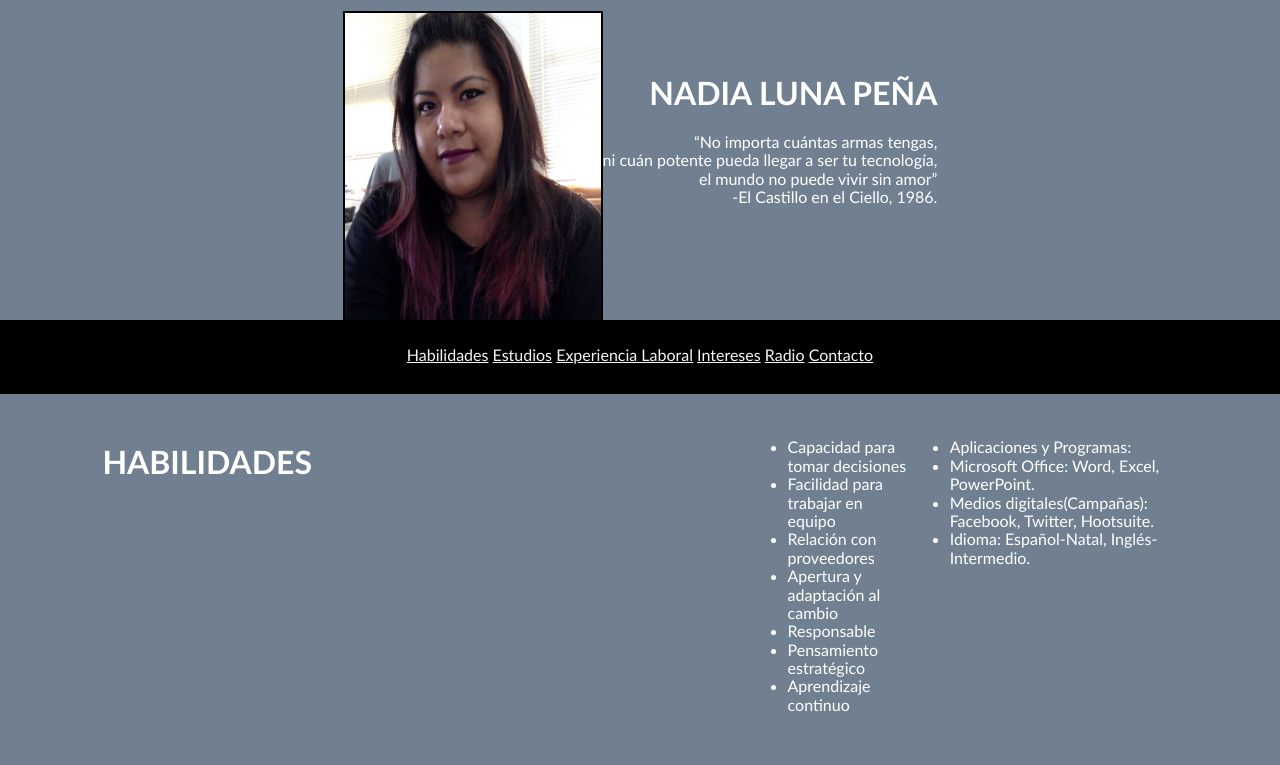
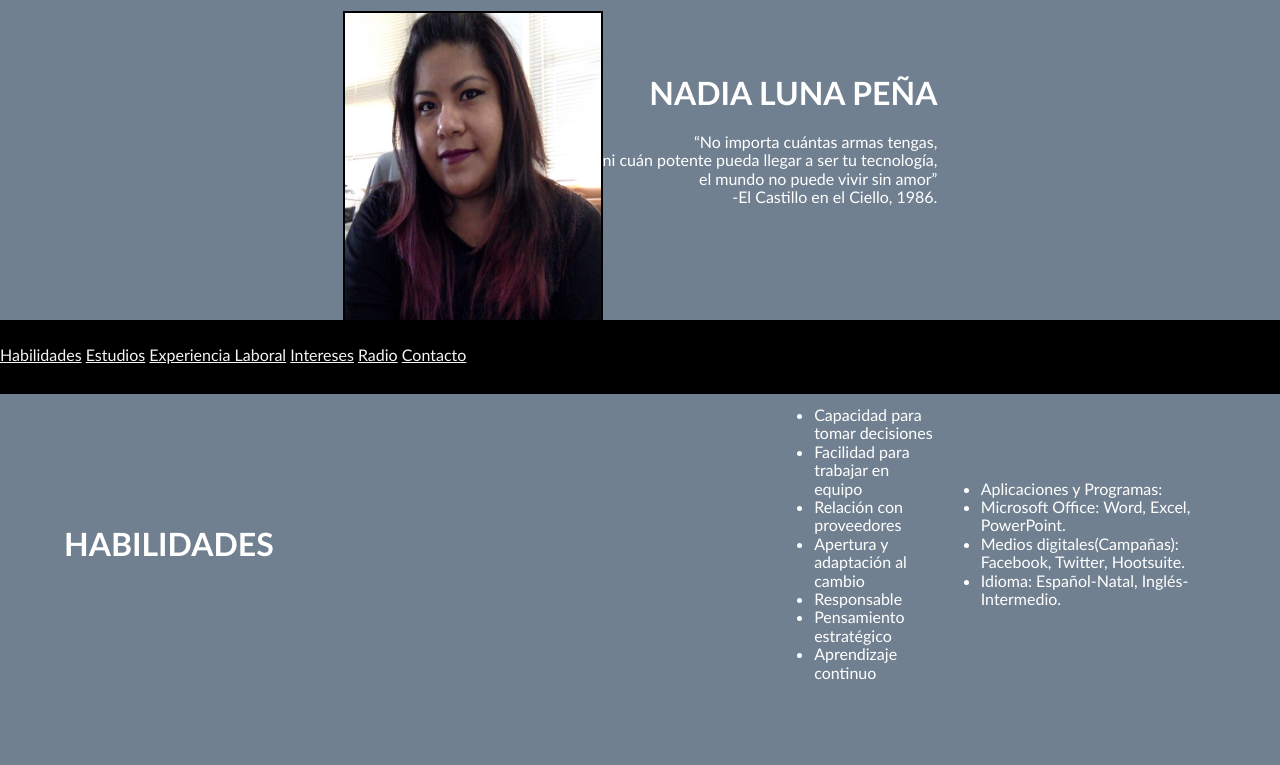
Before and after one commit to Nadiayue22/PersonalCV, a plain HTML site: page index.html in a window 1280 px wide. Shown: the top 765 px of the page. Drawn offline with nearby package versions, Linux system fonts and the light colour scheme.

Commit message:
Cambios en flex

```diff
--- a/css/main.css
+++ b/css/main.css
@@ -19,6 +19,7 @@ body{
     background-color: slategrey;
     display: flex;
     align-items: flex-start;
+    flex-direction: column;
 
 
 }
@@ -53,10 +54,9 @@ body{
     background-color: black;
     width: 100%;
     height: 6%;
-    text-align: center;
+    padding-top: 2%;
     position: fixed;
-    z-index: 12;
-    padding-top: 2%;
+
 }
 
 a{
@@ -65,10 +65,12 @@ a{
 
 #habilidades{
     background-color: slategrey;
-    display: flex;
     justify-content: space-between;
     height: 40%;
-    padding: 8%;
+    padding: 5%;
+    display: flex;
+    align-items: center;
+
 }
 
 #titulohabilidades{
```
